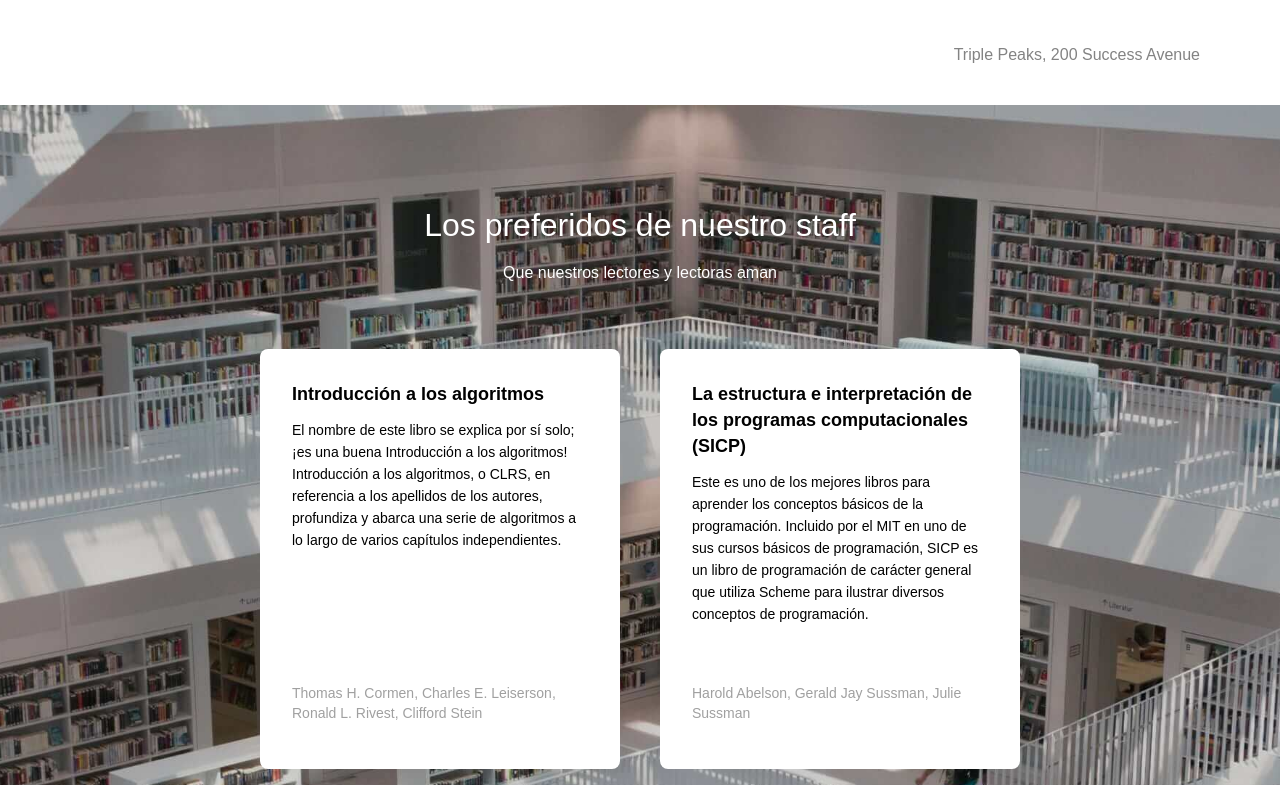
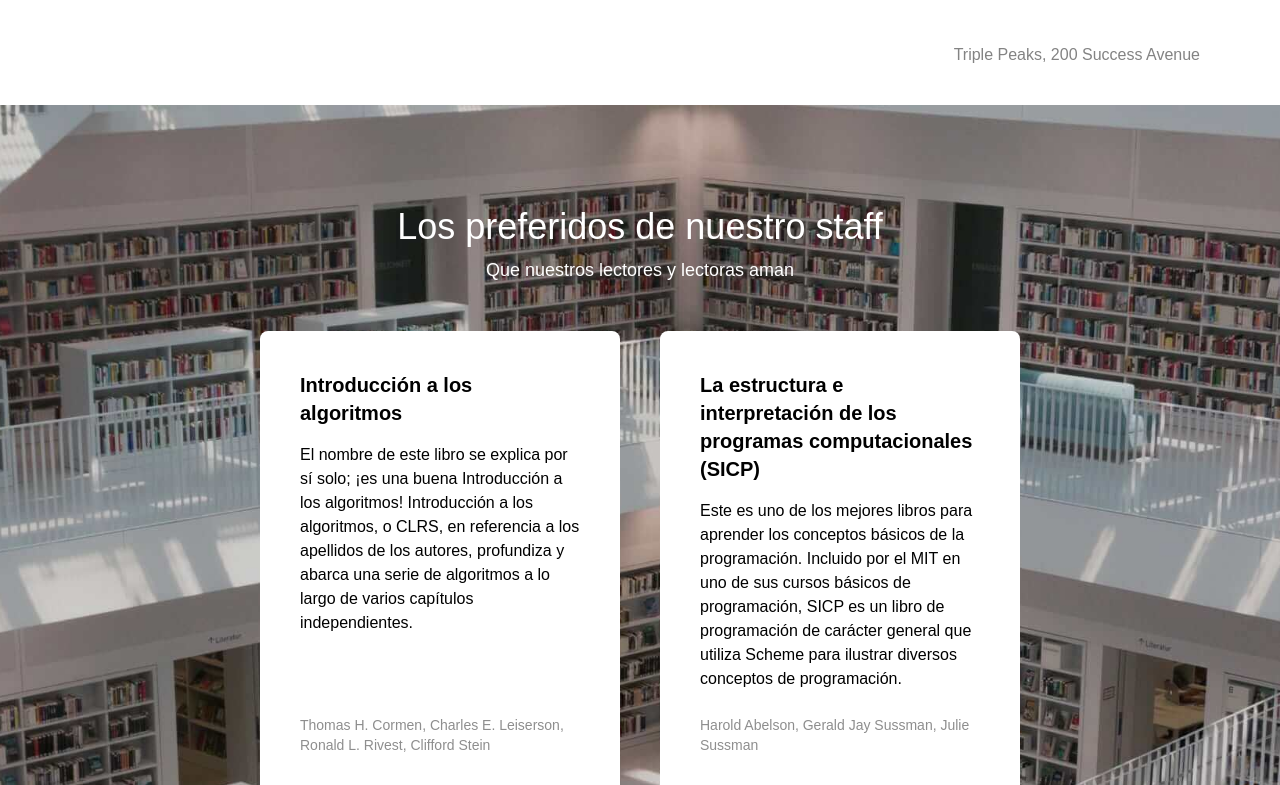
Before and after one commit to alexbricio/web_project_library_es, a plain HTML site: page index.html in a window 1280 px wide. Shown: the part 695-1480 px from the top of the page. Drawn offline with Linux system fonts and the light colour scheme.

Commit message:
Corrige estilos CSS según brief del Sprint 3

```diff
--- a/styles/style.css
+++ b/styles/style.css
@@ -52,16 +52,16 @@
 
 .header__title {
   max-width: 635px;
-  font-size: 60px;
-  line-height: 72px;
+  font-size: 62px;
+  line-height: 76px;
   font-weight: 500;
   margin: 0 0 32px;
 }
 
 .header__description {
   max-width: 515px;
-  font-size: 18px;
-  line-height: 28px;
+  font-size: 20px;
+  line-height: 30px;
   margin: 0;
 }
 
@@ -93,7 +93,7 @@
   background-position: top center;
   background-repeat: no-repeat;
   background-size: cover;
-  padding: 100px 0 180px;
+  padding: 100px 0 160px;
 }
 
 .staff__cards {
@@ -109,20 +109,20 @@
 
 .staff__title {
   text-align: center;
-  font-size: 32px;
-  line-height: 40px;
+  font-size: 36px;
+  line-height: 44px;
   font-weight: 500;
   color: #ffffff;
-  margin: 0 auto 16px;
+  margin: 0 auto 8px;
   max-width: 760px;
 }
 
 .staff__subtitle {
   text-align: center;
-  font-size: 16px;
-  line-height: 24px;
+  font-size: 18px;
+  line-height: 26px;
   color: #ffffff;
-  margin: 0 auto 64px;
+  margin: 0 auto 48px;
   max-width: 760px;
 }
 
@@ -131,8 +131,7 @@
   min-height: 420px;
   background: #ffffff;
   border-radius: 8px;
-  padding: 32px;
-  height: 100%;
+  padding: 40px;
   display: flex;
   flex-direction: column;
   box-sizing: border-box;
@@ -146,20 +145,20 @@
 }
 
 .card__title {
-  font-size: 18px;
-  line-height: 26px;
-  margin: 0 0 12px;
+  font-size: 20px;
+  line-height: 28px;
+  margin: 0 0 16px;
 }
 
 .card__text {
-  font-size: 14px;
-  line-height: 22px;
-  margin: 0 0 16px;
+  font-size: 16px;
+  line-height: 24px;
+  margin: 0 0 24px;
 }
 
 .card__footer {
   margin-top: auto;
   font-size: 14px;
-  color: #a0a0a0;
+  color: #8e8e8e;
   line-height: 20px;
 }
```
